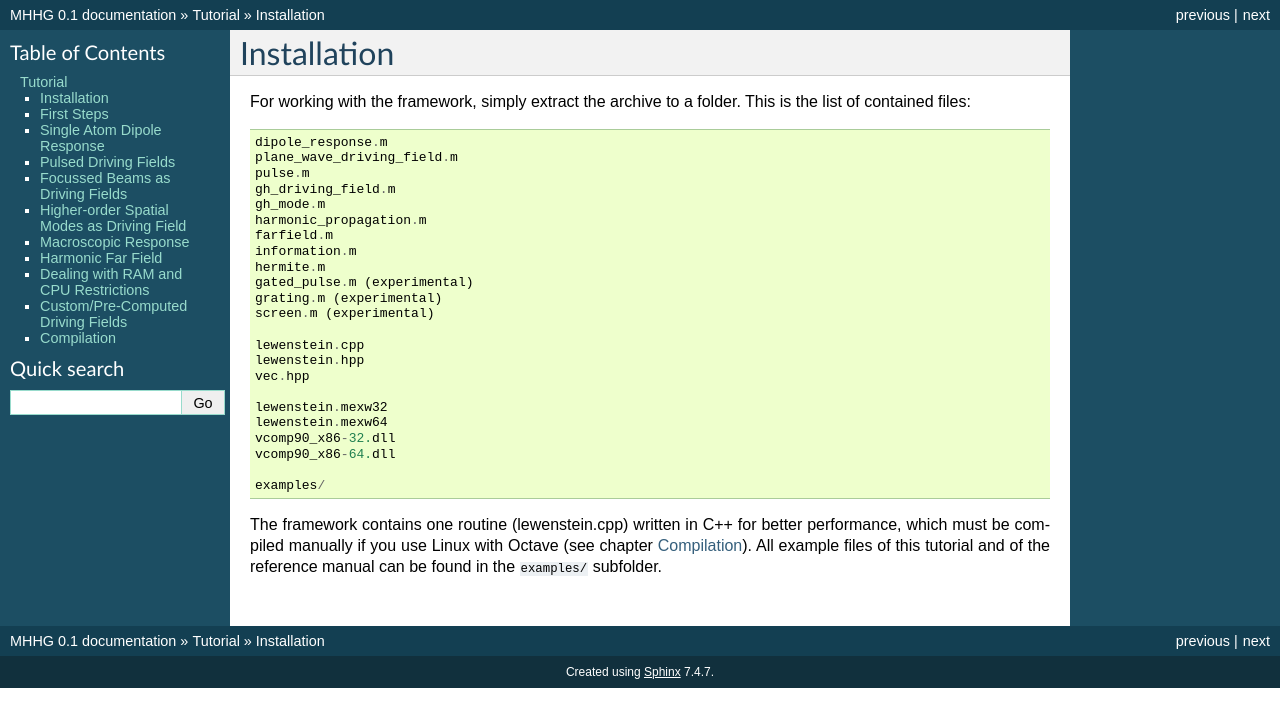
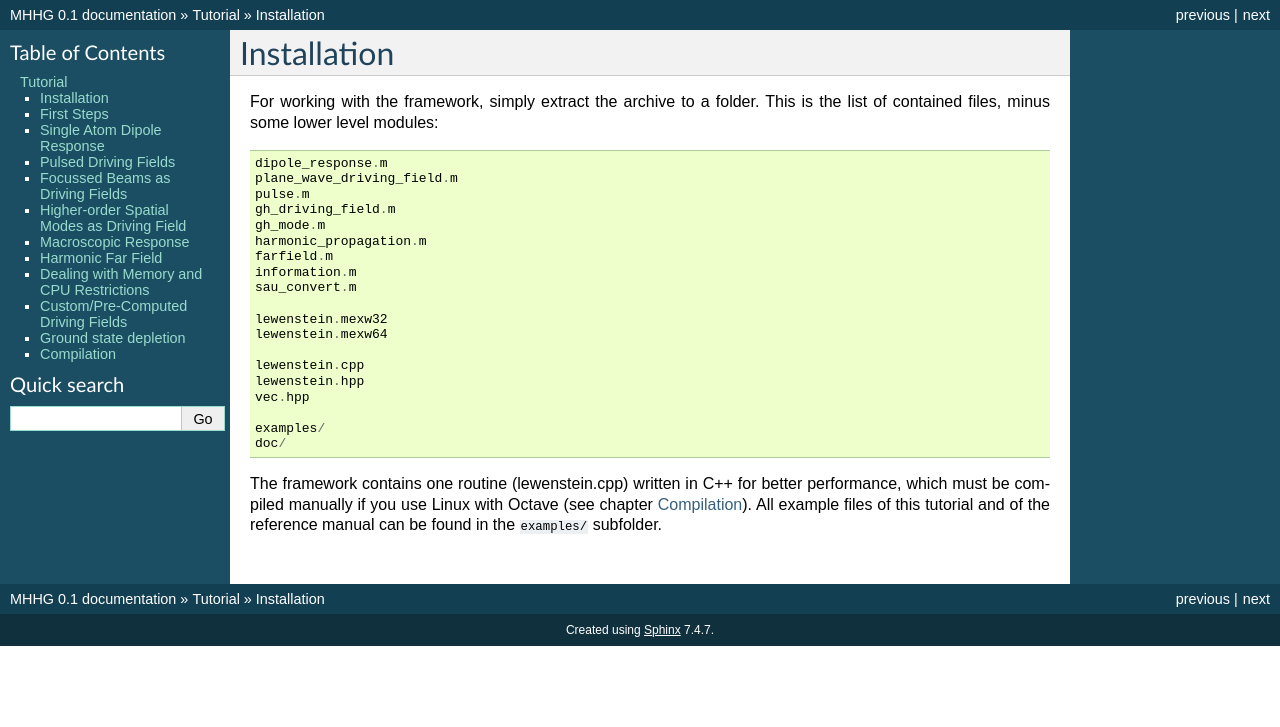
Before and after one commit to Leberwurscht/HHGmax, a Sphinx documentation site: the page built from doc/source/tutorial/installation.rst, in a window 1280 px wide. Shown: the top 727 px of the page. Built offline with Sphinx 7.4.7, drawn with Linux system fonts in a browser that asks for light colours; formulas are drawn with MathJax 3.

```diff
--- a/doc/source/tutorial.rst
+++ b/doc/source/tutorial.rst
@@ -13,4 +13,5 @@
    tutorial/far_field
    tutorial/resources
    tutorial/custom_df
+   tutorial/ground_state_depletion
    tutorial/compilation
--- a/doc/source/tutorial/installation.rst
+++ b/doc/source/tutorial/installation.rst
@@ -2,7 +2,7 @@
 ============
 
 For working with the framework, simply extract the archive to a folder. This is the
-list of contained files::
+list of contained files, minus some lower level modules::
 
     dipole_response.m
     plane_wave_driving_field.m
@@ -12,21 +12,24 @@
     harmonic_propagation.m
     farfield.m
     information.m
-    hermite.m
-    gated_pulse.m (experimental)
-    grating.m (experimental)
-    screen.m (experimental)
+    sau_convert.m
+
+    lewenstein.mexw32
+    lewenstein.mexw64
 
     lewenstein.cpp
     lewenstein.hpp
     vec.hpp
 
-    lewenstein.mexw32
-    lewenstein.mexw64
+    examples/
+    doc/
+
+..
     vcomp90_x86-32.dll
     vcomp90_x86-64.dll
-
-    examples/
+    gated_pulse.m (experimental)
+    grating.m (experimental)
+    screen.m (experimental)
 
 The framework contains one routine (lewenstein.cpp) written in C++ for better
 performance, which must be compiled manually if you use Linux with Octave (see
--- a/doc/source/tutorial/single_atom.rst
+++ b/doc/source/tutorial/single_atom.rst
@@ -71,7 +71,8 @@
   the electron excursion time with one infinite endpoint (see description of mathematic model). This integral
   is truncated using a soft window, and you need to specify the
   truncation position and window length.
-  To include both the short and long trajectories, values of :math:`1` and :math:`0.5` periods are recommended.
+  To include both the short and long trajectories, values of :math:`1` and :math:`0.5` periods are recommended,
+  for only short trajectory you can use :math:`0.66` and :math:`0.05`.
 
 .. todo::
    make better references to mathematical model in the last list item
```
Also changed, not shown: doc/source/tutorial/ground_state_depletion.rst (added, +44 -0 lines), doc/source/tutorial/resources.rst (+56 -13 lines), doc/source/tutorial/far_field.png, doc/source/tutorial/gaussian_beams.png, doc/source/tutorial/propagation.png, doc/source/tutorial/pulses.png, doc/source/tutorial/single_atom.png, 4 other files.
